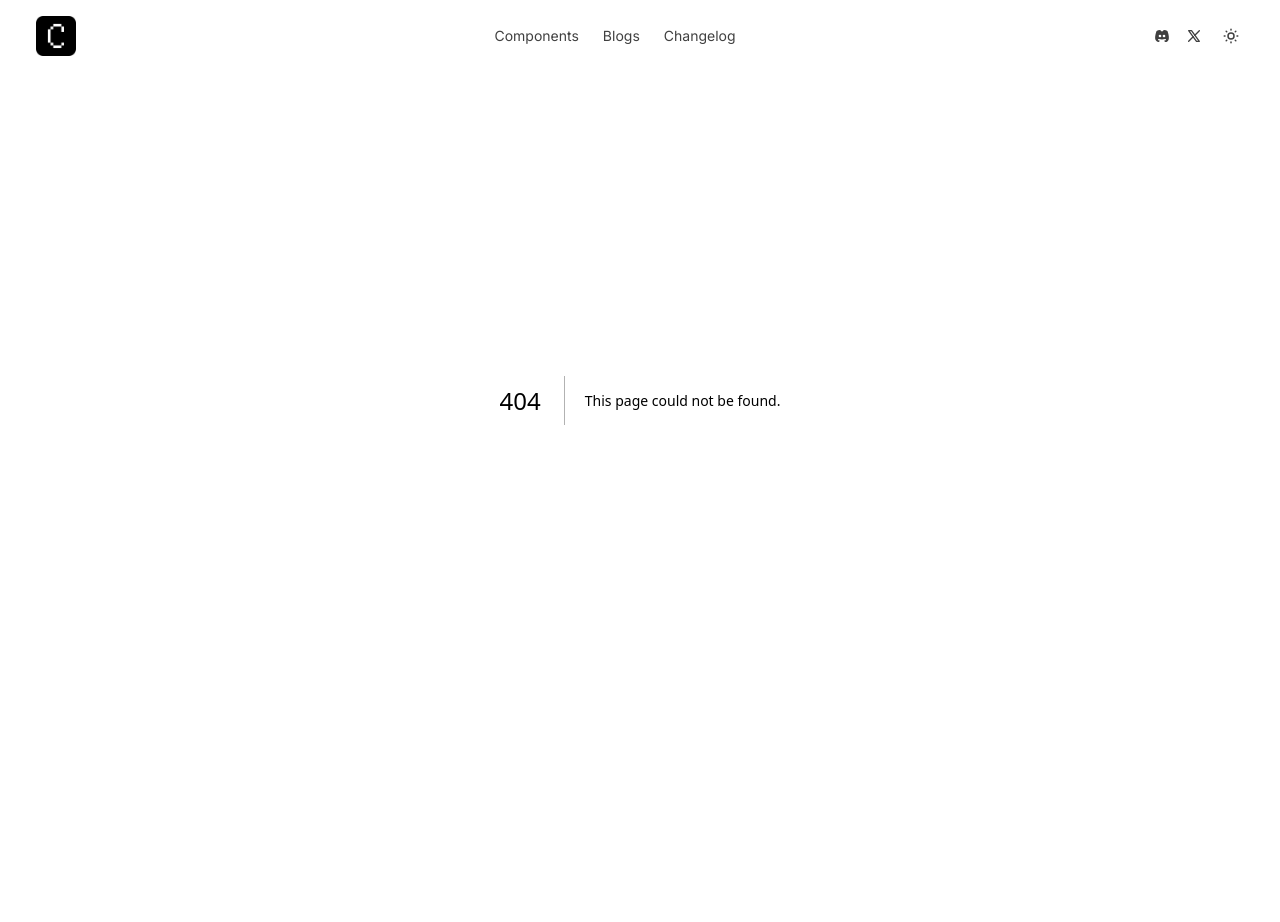
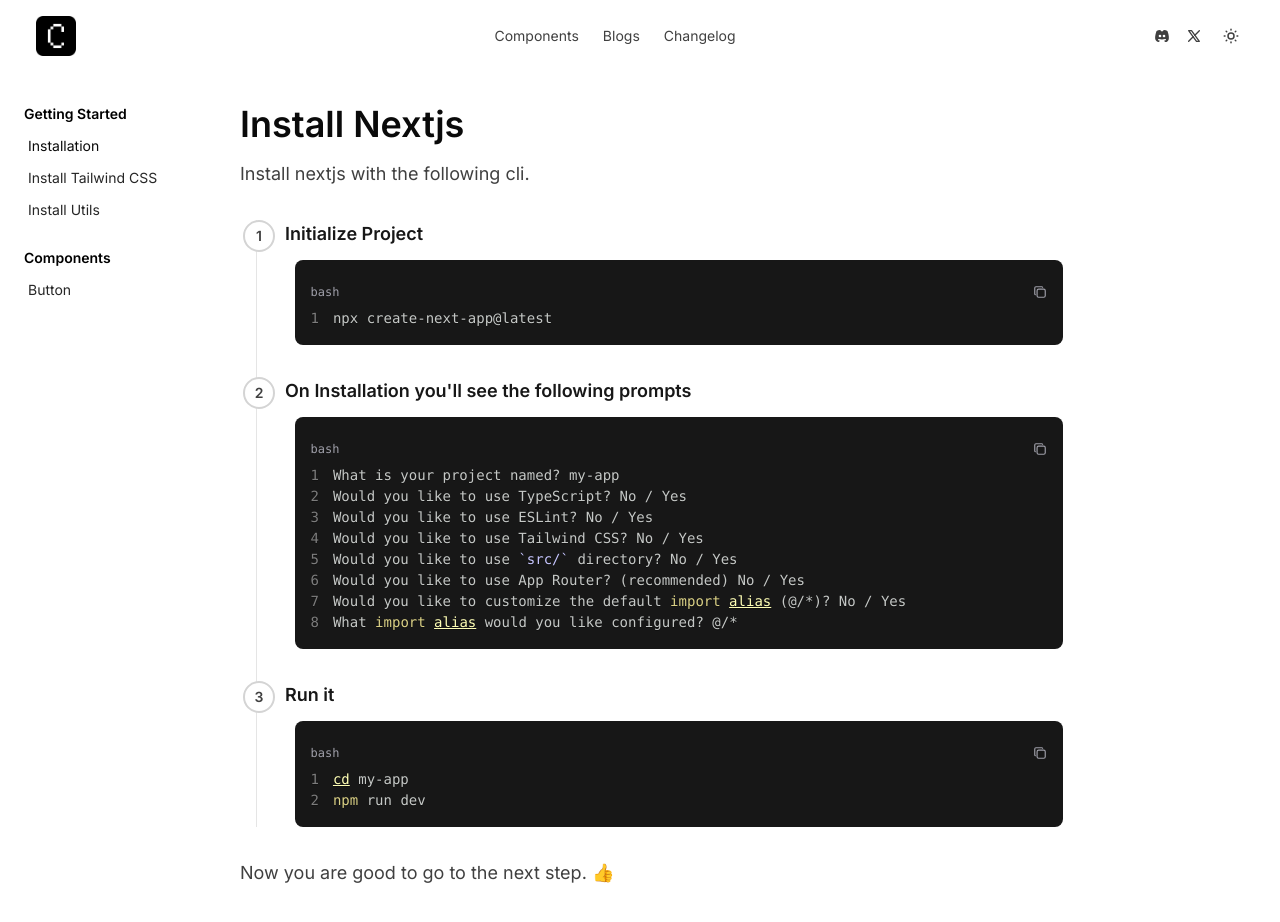
Before and after one commit to Deshmukh-Ayush/Cloff-UI, a Next.js app: page /components/install-nextjs in a window 1280 px wide. Before the commit this address had no page. Shown: the top 922 px of the page. Before the commit the page ends 800 px from the top, so only its background shows below. Built offline with nearby package versions, Linux system fonts and the light colour scheme.

Commit message:
feat: Implement sidebar navigation and enhance installation documentation

```diff
--- /dev/null
+++ b/src/app/components/(Installation)/install-nextjs/page.tsx
@@ -0,0 +1,37 @@
+import { Heading } from "@/components/docs-ui/heading";
+import { Para } from "@/components/docs-ui/para";
+import { CodeBlock } from "@/components/ui/code-block";
+import { Step, Steps } from "@/components/ui/steps";
+
+export default function InstallationPage() {
+  const code = `npx create-next-app@latest`;
+  const code2 =
+    "What is your project named? my-app \nWould you like to use TypeScript? No / Yes \nWould you like to use ESLint? No / Yes \nWould you like to use Tailwind CSS? No / Yes \nWould you like to use `src/` directory? No / Yes \nWould you like to use App Router? (recommended) No / Yes \nWould you like to customize the default import alias (@/*)? No / Yes \nWhat import alias would you like configured? @/*";
+  const code3 = `cd my-app \nnpm run dev`;
+  return (
+    <div>
+      <Heading>Install Nextjs</Heading>
+      <Para className="mt-4">Install nextjs with the following cli.</Para>
+      <div>
+        <Steps>
+          <Step title="Initialize Project">
+            <div className="mx-auto w-full max-w-3xl">
+              <CodeBlock language="bash" filename="bash" code={code} />
+            </div>
+          </Step>
+          <Step title="On Installation you'll see the following prompts">
+            <div className="mx-auto w-full max-w-3xl">
+              <CodeBlock language="bash" filename="bash" code={code2} />
+            </div>
+          </Step>
+          <Step title="Run it">
+            <div className="mx-auto w-full max-w-3xl">
+              <CodeBlock language="bash" filename="bash" code={code3} />
+            </div>
+          </Step>
+        </Steps>
+        <Para>Now you are good to go to the next step. 👍</Para>
+      </div>
+    </div>
+  );
+}
--- /dev/null
+++ b/src/app/components/(Installation)/install-tailwind/page.tsx
@@ -0,0 +1,49 @@
+import { Heading, SubHeading } from "@/components/docs-ui/heading";
+import { Para } from "@/components/docs-ui/para";
+import { CodeBlock } from "@/components/ui/code-block";
+import { Step, Steps } from "@/components/ui/steps";
+
+export default function InstallTailwind() {
+  const code = `npm install tailwindcss @tailwindcss/postcss postcss`;
+  const code2 = `@import "tailwindcss"; \n
+\n@theme inline {\n/* Configure your theme variables here */\n --font-display: "Inter", "sans-serif";\n--color-primary-500: oklch(0.84 0.18 117.33);\n--spacing: 0.25rem;\n}`;
+  const code3 = `export default function Home() {
+  return <h1 className="text-3xl font-bold underline">Hello world!</h1>;
+}`;
+  return (
+    <div>
+      <Heading>Install Tailwind CSS.</Heading>
+      <Para className="mt-6">
+        Note: Skip this part if you&apos;ve already configured it via the nextjs
+        installation cli in the previous part.
+      </Para>
+
+      <SubHeading className="mt-10">Tailwind CSS v4 Installation</SubHeading>
+      <div>
+        <Steps>
+          <Step title="Install Dependencier">
+            <div className="mx-auto w-full max-w-3xl">
+              <CodeBlock language="bash" filename="bash" code={code} />
+            </div>
+          </Step>
+          <Step title="Add this line to your app/globals.css file">
+            <div className="mx-auto w-full max-w-3xl">
+              <CodeBlock
+                language="bash"
+                filename="globals.css"
+                code={code2}
+                highlightLines={[1]}
+              />
+            </div>
+          </Step>
+          <Step title="You should be able to use tailwind css classes now">
+            <div className="mx-auto w-full max-w-3xl">
+              <CodeBlock language="tsx" filename="app/page.tsx" code={code3} />
+            </div>
+          </Step>
+        </Steps>
+        <Para>Now you are good to go to the next step. 👍</Para>
+      </div>
+    </div>
+  );
+}
--- /dev/null
+++ b/src/app/components/(Installation)/install-utils/page.tsx
@@ -0,0 +1,35 @@
+import { Heading, SubHeading } from "@/components/docs-ui/heading";
+import { Para } from "@/components/docs-ui/para";
+import { CodeBlock } from "@/components/ui/code-block";
+import { Step, Steps } from "@/components/ui/steps";
+
+export default function InstallUtils() {
+  const code = `npx shadcn@latest init`;
+  const code2 = `npm install motion`;
+  return (
+    <div>
+      <Heading>Install Shadcn and Motion</Heading>
+      <Para>
+        You need to install shadcn and motion.dev (prev: framer motion), since
+        all the Cloff UI is built on top of it.
+      </Para>
+
+      <SubHeading className="mt-10">Install Shadcn</SubHeading>
+      <div>
+        <Steps>
+          <Step title="Initialize Project">
+            <div className="mx-auto w-full max-w-3xl">
+              <CodeBlock language="bash" filename="terminal" code={code} />
+            </div>
+          </Step>
+          <Step title="Install Motion.dev">
+            <div className="mx-auto w-full max-w-3xl">
+              <CodeBlock language="bash" filename="terminal" code={code2} />
+            </div>
+          </Step>
+        </Steps>
+        <Para>Now you are good to go to the next step. 👍</Para>
+      </div>
+    </div>
+  );
+}
--- /dev/null
+++ b/src/app/components/layout.tsx
@@ -0,0 +1,19 @@
+import { Sidebar } from "@/components/docs-ui/sidebar";
+
+export default function ComponentsLayout({
+  children,
+}: {
+  children: React.ReactNode;
+}) {
+  return (
+    <div className="flex min-h-screen">
+      {/* Sidebar */}
+      <Sidebar />
+
+      {/* Main Content */}
+      <main className="mt-16 ml-52 flex-1 dark:bg-black">
+        <div className="container max-w-4xl px-8 py-10">{children}</div>
+      </main>
+    </div>
+  );
+}
--- /dev/null
+++ b/src/app/components/page.tsx
@@ -0,0 +1,16 @@
+export default function Components() {
+  return (
+    <div className="space-y-6">
+      <h1 className="text-4xl font-bold">Components Documentation</h1>
+      <p className="text-muted-foreground text-lg">
+        Browse through our collection of Framer Motion and Tailwind CSS
+        components.
+      </p>
+
+      <div className="mt-8">
+        <h2 className="mb-4 text-2xl font-semibold">Getting Started</h2>
+        <p>Select a component from the sidebar to view its documentation.</p>
+      </div>
+    </div>
+  );
+}
--- /dev/null
+++ b/src/components/docs-ui/heading.tsx
@@ -0,0 +1,42 @@
+import { cn } from "@/lib/utils";
+import React from "react";
+
+const Heading = ({
+  children,
+  className,
+}: {
+  children: React.ReactNode;
+  className?: string;
+}) => {
+  return (
+    <h2
+      className={cn(
+        "text-2xl font-semibold text-neutral-950 md:text-4xl dark:text-neutral-100",
+        className,
+      )}
+    >
+      {children}
+    </h2>
+  );
+};
+
+const SubHeading = ({
+  children,
+  className,
+}: {
+  children: React.ReactNode;
+  className?: string;
+}) => {
+  return (
+    <h2
+      className={cn(
+        "text-xl font-semibold text-neutral-950 md:text-2xl dark:text-neutral-100",
+        className,
+      )}
+    >
+      {children}
+    </h2>
+  );
+};
+
+export { Heading, SubHeading };
--- /dev/null
+++ b/src/components/docs-ui/para.tsx
@@ -0,0 +1,21 @@
+import { cn } from "@/lib/utils";
+import React from "react";
+
+export const Para = ({
+  children,
+  className,
+}: {
+  children: React.ReactNode;
+  className?: string;
+}) => {
+  return (
+    <p
+      className={cn(
+        "text-xs text-neutral-700 md:text-lg dark:text-neutral-400",
+        className,
+      )}
+    >
+      {children}
+    </p>
+  );
+};
--- a/src/components/docs-ui/sidebar.tsx
+++ b/src/components/docs-ui/sidebar.tsx
@@ -1,26 +1,38 @@
+"use client";
+
 import Link from "next/link";
-import { getDocsSidebar } from "@/lib/docs";
+import { usePathname } from "next/navigation";
+import { docsConfig } from "@/lib/docs";
+import { cn } from "@/lib/utils";
 
-export default async function Sidebar() {
-  const sidebar = await getDocsSidebar();
+export function Sidebar() {
+  const pathname = usePathname();
 
   return (
-    <nav className="h-full overflow-y-auto p-4 pt-[90px]">
-      {Object.entries(sidebar).map(([heading, pages]) => (
-        <div key={heading} className="mb-4">
-          <h3 className="px-2 text-sm font-semibold text-black capitalize dark:text-white">
-            {heading}
-          </h3>
-          <ul className="mt-2 space-y-1">
-            {pages.map((page) => {
-              const href = `/components/${page.slugSegments.join("/")}`;
+    <aside className="bg-background fixed top-0 left-0 z-30 h-screen w-54">
+      <div className="h-full overflow-y-auto px-6 py-26">
+        {/* Navigation */}
+        <nav className="space-y-6">
+          {docsConfig.map((section) => (
+            <div key={section.title}>
+              <h4 className="text-foreground mb-2 text-sm font-semibold">
+                {section.title}
+              </h4>
+              <ul className="space-y-1">
+                {section.items.map((item) => {
+                  const isActive = pathname === item.href;
                   return (
-                <li key={page.filePath}>
+                    <li key={item.href}>
                       <Link
-                    href={href}
-                    className="hover:bg-muted hover:text-foreground block rounded px-2 py-1 text-sm text-neutral-500"
+                        href={item.href}
+                        className={cn(
+                          "block rounded-md px-1 py-1 text-sm transition-all duration-200 ease-in-out",
+                          isActive
+                            ? "bg-primary text-neutral-950 dark:text-neutral-50"
+                            : "text-neutral-800 hover:bg-gray-100/50 hover:text-neutral-900 dark:text-neutral-400 dark:hover:bg-gray-800/50 dark:hover:text-neutral-100",
+                        )}
                       >
-                    {page.title}
+                        {item.title}
                       </Link>
                     </li>
                   );
@@ -29,5 +41,7 @@
             </div>
           ))}
         </nav>
+      </div>
+    </aside>
   );
 }
--- a/src/components/ui/code-block.tsx
+++ b/src/components/ui/code-block.tsx
@@ -54,7 +54,7 @@
     : highlightLines;
 
   return (
-    <div className="relative w-full rounded-lg bg-slate-900 p-4 font-mono text-sm">
+    <div className="relative w-full rounded-lg bg-neutral-900 p-4 font-mono text-sm">
       <div className="flex flex-col gap-2">
         {tabsExist && (
           <div className="flex overflow-x-auto">
--- /dev/null
+++ b/src/lib/docs.ts
@@ -0,0 +1,25 @@
+export type NavItem = {
+  title: string;
+  href: string;
+};
+
+export type NavSection = {
+  title: string;
+  items: NavItem[];
+};
+
+// Automatically generate sidebar from your file structure
+export const docsConfig: NavSection[] = [
+  {
+    title: "Getting Started",
+    items: [
+      { title: "Installation", href: "/components/install-nextjs" },
+      { title: "Install Tailwind CSS", href: "/components/install-tailwind" },
+      { title: "Install Utils", href: "/components/install-utils" },
+    ],
+  },
+  {
+    title: "Components",
+    items: [{ title: "Button", href: "/components/button" }],
+  },
+];
```
Lines whose indentation alone changed are shown as unchanged.
